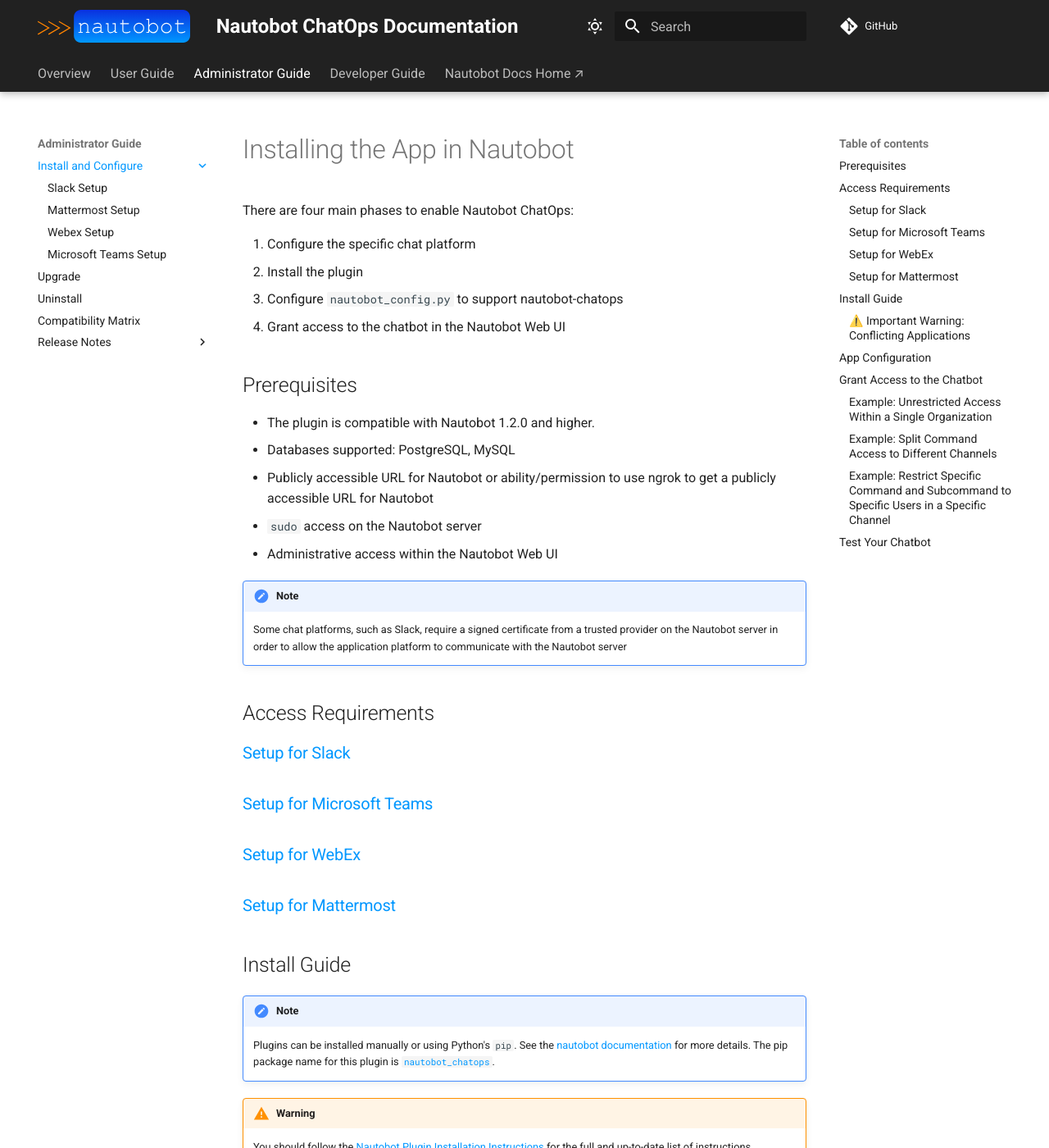
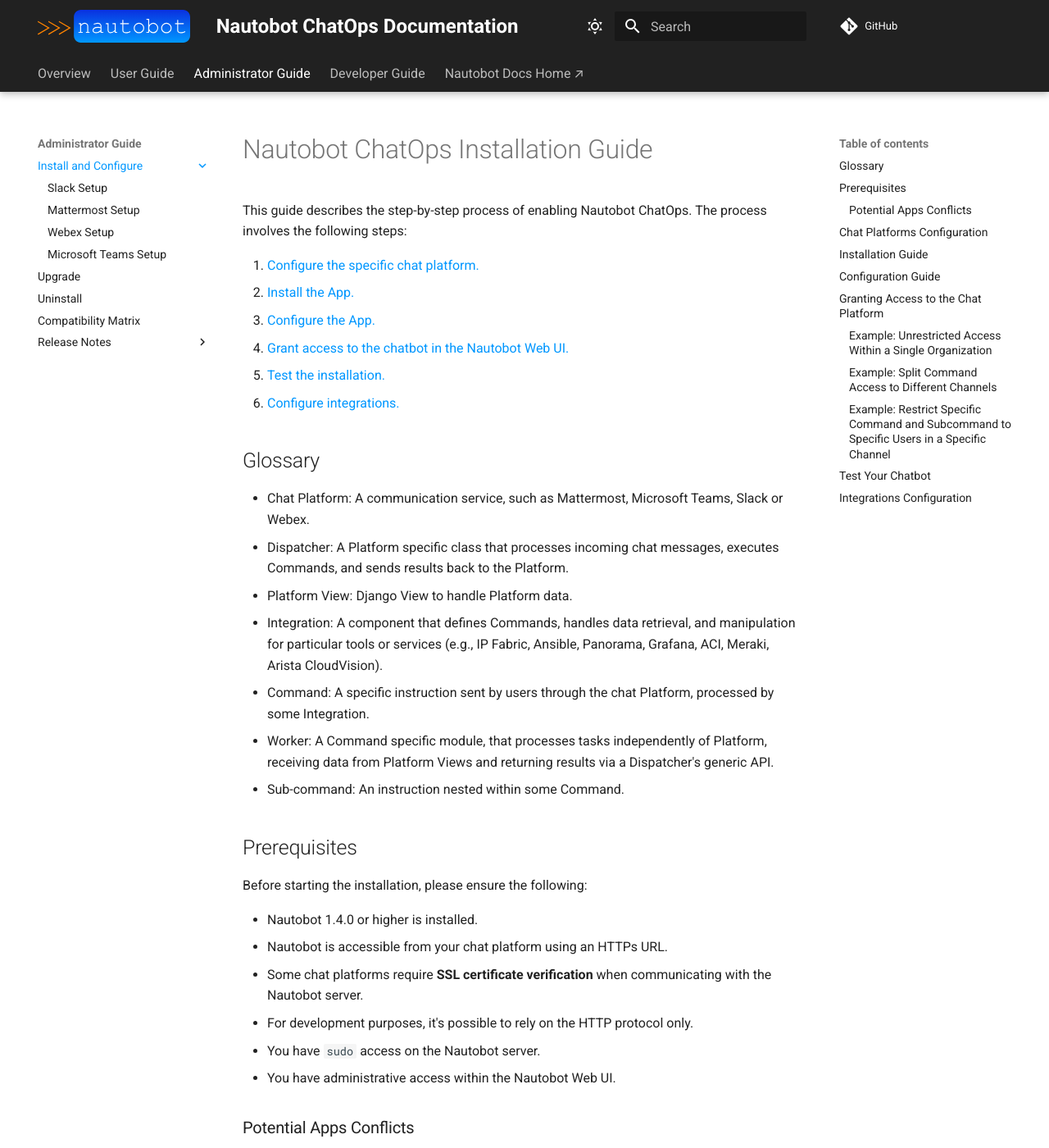
Before and after one commit to nautobot/nautobot-app-chatops, an MkDocs documentation site: the page built from docs/admin/install/index.md, in a window 1280 px wide and 1400 px high. Shown: the whole window at 82% size. Built offline with MkDocs 1.6.1 and Material for MkDocs 9.7.7, drawn with Linux system fonts in a browser that asks for light colours; comment, search, counter and statistics services are not loaded; some of the changed text lies outside the part shown.

Commit message:
doc: Admin install ACI

````diff
--- /dev/null
+++ b/docs/admin/install/aci_setup.md
@@ -0,0 +1,99 @@
+# Cisco ACI Integration Setup
+
+This guide will walk you through steps to set up Cisco ACI integration with the `nautobot_chatops` App.
+
+## Prerequisites
+
+Before configuring the integration, please ensure the following:
+
+- `nautobot-chatops` App was [installed with integration extra dependencies](./index.md#installation-guide).
+    ```shell
+    pip install nautobot-chatops[aci]
+    ```
+- `nautobot-chatops` App is set up with at least one [enabled chat platform](./index.md#chat-platforms-configuration) and [tested](./index.md#test-your-chatbot).
+
+## Command Setup
+
+Create a top-level command named `aci` in your enabled chat platform. For detailed instructions related to your specific chat platform, refer to the [platform specific set up](./index.md#chat-platforms-configuration).
+
+## Configuration
+
+You must define the following values in your `nautobot_config.py` file:
+
+| Configuration Setting | Mandatory? | Default |
+| --------------------- | ---------- | ------- |
+| `enable_aci`          | **Yes**    | False   |
+| `aci_creds`           | **Yes**    | {}      |
+
+Below is an example snippet from `development/nautobot_config.py` that demonstrates how to enable and configure Cisco ACI integration:
+
+```python
+PLUGINS = ["nautobot_chatops"]
+
+PLUGINS_CONFIG = {
+    "nautobot_chatops": {
+        ...
+        "enable_aci": True,
+        "aci_creds": {x: os.environ[x] for x in os.environ if "APIC" in x},
+    }
+}
+```
+
+The `aci_creds` configuration creates a Python dictionary which imports any environment variables prefixed with `APIC`. Define each APIC hostname and credentials using the following environment variables:
+
+```shell
+export APIC_USERNAME_NTCAPIC="{{ APIC username }}"
+export APIC_PASSWORD_NTCAPIC="{{ APIC password }}"
+export APIC_URI_NTCAPIC="{{ https://apic_hostname }}"
+export APIC_VERIFY_NTCAPIC="{{ Check SSL certificate (True or False) }}"
+```
+
+You can replace `NTCAPIC` in the variable names above with an identifier of your choosing. This identifier will be displayed in the APIC selection dialog when executing commands.
+
+![APIC Selection](../../images/select-aci-cluster.png)
+
+This syntax supports multiple APICs. For instance, to add another APIC to the selection list, specify a second set of credentials:
+
+```shell
+export APIC_USERNAME_DEVNET="{{ APIC username }}"
+export APIC_PASSWORD_DEVNET="{{ APIC password }}"
+export APIC_URI_DEVNET="{{ https://apic_hostname }}"
+export APIC_VERIFY_DEVNET="{{ Check SSL certificate (True or False) }}"
+```
+
+When executing chat commands, you will be presented with a selection dialog containing both `ntcapic` and `devnet`.
+
+## Upgrading from `nautobot-plugin-chatops-aci` App
+
+!!! WARNING
+    When upgrading from `nautobot-plugin-chatops-aci` App, it's necessary to [avoid conflicts](index.md#potential-apps-conflicts).
+
+- Uninstall the old App:
+    ```shell
+    pip uninstall nautobot-plugin-chatops-aci
+    ```
+- Upgrade the App with required extras:
+    ```shell
+    pip install --upgrade nautobot-chatops[aci]
+    ```
+- Fix `nautobot_config.py` by removing `nautobot_plugin_chatops_aci` from `PLUGINS` and merging App configuration into `nautobot_chatops`:
+    ```python
+    PLUGINS = [
+      "nautobot_chatops",
+      # "nautobot_plugin_chatops_aci"  # REMOVE THIS LINE
+    ]
+
+    PLUGINS_CONFIG = {
+      # "nautobot_plugin_chatops_aci": {  REMOVE THIS APP CONFIGURATION
+      #     "aci_creds": ...  # MOVE THIS LINE TO `nautobot_chatops` SECTION
+      # }
+      "nautobot_chatops": {
+          # Enable Cisco ACI integration
+          "enable_aci": True,
+          # Following line is moved from `nautobot_plugin_chatops_aci`
+          "aci_creds": {x: os.environ[x] for x in os.environ if "APIC" in x},
+      }
+    }
+    ```
+
+Environment variables for this integration are the same for both, old and new configuration.
--- a/docs/admin/install/index.md
+++ b/docs/admin/install/index.md
@@ -1,79 +1,43 @@
-# Installing the App in Nautobot
+# Nautobot ChatOps Installation Guide
 
-There are four main phases to enable Nautobot ChatOps:
+This guide describes the step-by-step process of enabling Nautobot ChatOps. The process involves the following steps:
 
-1. Configure the specific chat platform
-2. Install the plugin
-3. Configure `nautobot_config.py` to support nautobot-chatops
-4. Grant access to the chatbot in the Nautobot Web UI
+1. [Configure the specific chat platform.](#chat-platforms-configuration)
+2. [Install the App.](#installation-guide)
+3. [Configure the App.](#configuration-guide)
+4. [Grant access to the chatbot in the Nautobot Web UI.](#granting-access-to-the-chat-platform)
+5. [Test the installation.](#test-your-chatbot)
+6. [Configure integrations.](#integrations-configuration)
+
+{%
+    include-markdown '../../glossary.md'
+    heading-offset=1
+%}
 
 ## Prerequisites
 
-- The plugin is compatible with Nautobot 1.2.0 and higher.
-- Databases supported: PostgreSQL, MySQL
-- Publicly accessible URL for Nautobot or ability/permission to use ngrok to get a publicly accessible URL for Nautobot
-- `sudo` access on the Nautobot server
-- Administrative access within the Nautobot Web UI
+Before starting the installation, please ensure the following:
 
-!!! note
-    Some chat platforms, such as Slack, require a signed certificate from a trusted provider on the Nautobot server in order
-    to allow the application platform to communicate with the Nautobot server
+- Nautobot 1.4.0 or higher is installed.
+- Nautobot is accessible from your chat platform using an HTTPs URL.
+  - Some chat platforms require **SSL certificate verification** when communicating with the Nautobot server.
+  - For development purposes, it's possible to rely on the HTTP protocol only.
+- You have `sudo` access on the Nautobot server.
+- You have administrative access within the Nautobot Web UI.
 
-## Access Requirements
+### Potential Apps Conflicts
 
-### [Setup for Slack](slack_setup.md)
+!!! WARNING
+    If you are upgrading to the latest version of the `nautobot-chatops` App, please be aware that it now incorporates the features previously provided by individual apps.
 
-### [Setup for Microsoft Teams](microsoft_teams_setup.md)
+Conflicting Apps list:
 
-### [Setup for WebEx](webex_setup.md)
+- `nautobot_plugin_chatops_aci`
+- `nautobot_plugin_chatops_ansible`
+- `nautobot_plugin_chatops_meraki`
+- `nautobot_plugin_chatops_panorama`
 
-### [Setup for Mattermost](mattermost_setup.md)
-
-## Install Guide
-
-!!! note
-    Plugins can be installed manually or using Python's `pip`. See the [nautobot documentation](https://nautobot.readthedocs.io/en/latest/plugins/#install-the-package) for more details. The pip package name for this plugin is [`nautobot_chatops`](https://pypi.org/project/nautobot_chatops/).
-
-!!! warning
-    You should follow the [Nautobot Plugin Installation Instructions](https://nautobot.readthedocs.io/en/stable/plugins/#installing-plugins) for the full and up-to-date list of instructions.
-
-The plugin is available as a Python package via PyPI and can be installed with `pip`:
-
-```shell
-pip install nautobot-chatops
-```
-
-To ensure Nautobot Plugin ChatOps is automatically re-installed during future upgrades, create a file named `local_requirements.txt` (if not already existing) in the Nautobot root directory (alongside `requirements.txt`) and list the `nautobot-chatops` package as the Nautobot user:
-
-```no-highlight
-echo nautobot-chatops >> local_requirements.txt
-```
-
-Once installed, the plugin needs to be enabled in your Nautobot configuration. The following block of code below shows the additional configuration required to be added to your `nautobot_config.py` file:
-
-- Append `"nautobot_chatops"` to the `PLUGINS` list.
-- Append the `"nautobot_chatops"` dictionary to the `PLUGINS_CONFIG` dictionary and override any defaults.
-
-```python
-# In your nautobot_config.py
-PLUGINS = ["nautobot_chatops"]
-
-# PLUGINS_CONFIG = {
-#   "nautobot_chatops": {
-#     ADD YOUR SETTINGS HERE
-#   }
-# }
-```
-
-### ⚠️ Important Warning: Conflicting Applications
-
-If you are upgrading to the latest version of the `nautobot-chatops` app, please be aware that it now includes the functionality previously provided by the following apps:
-
-- nautobot_plugin_chatops_aci
-- nautobot_plugin_chatops_ansible
-- nautobot_plugin_chatops_panorama
-
-- `nautobot_plugin_chatops_meraki`
+Each [integration set up guide](#integrations-configuration) contain chapter with upgrade instructions.
 
 Therefore, you should **not** have these apps installed and enabled at the same time as this can lead to conflicts and unexpected behavior.
 
@@ -83,20 +47,76 @@
 - Relocate the configuration for conflicting apps to the `PLUGIN_CONFIG["nautobot_chatops"]` section of your Nautobot configuration. See `development/nautobot_config.py` for an example of how this should look.
 - Remove conflicting applications from your project's requirements.
 
-By following these steps, you can avoid common issues encountered when upgrading `nautobot-chatops`. Please remember to backup your data and thoroughly test your configuration after performing these changes.
+By following these steps, you can avoid common issues encountered when upgrading `nautobot-chatops`. Please remember to back up your data and thoroughly test your configuration after performing these changes.
 
-Please note: If you fail to remove conflicting apps from `PLUGINS`, the `nautobot-chatops` app will raise an exception during startup to prevent potential conflicts.
+!!! NOTE
+    If you fail to remove conflicting apps from `PLUGINS`, the `nautobot-chatops` app will raise an exception during startup to prevent potential conflicts.
 
-## App Configuration
+## Chat Platforms Configuration
 
-The plugin behavior can be controlled with the following list of settings:
+There are multiple chat platforms supported by `nautobot-chatops` package.
 
-| Configuration Setting        | Description | Mandatory? | Default |
-| ---------------------------- | ----------- | ---------- | ------- |
-| `delete_input_on_submission` | After prompting the user for additional inputs, delete the input prompt from the chat history | No | `False` |
-| `restrict_help` | Only show Help prompt for users based on their Access Grants | No | `False` |
+Follow the setup instructions based on your chosen chat platform:
 
-## Grant Access to the Chatbot
+- [Set up Mattermost](./mattermost_setup.md)
+- [Set up Microsoft Teams](./microsoft_teams_setup.md)
+- [Set up Slack](./slack_setup.md)
+- [Set up Cisco Webex](./webex_setup.md)
+
+## Installation Guide
+
+!!! NOTE
+    The App can be installed manually or via Python's `pip`. Visit the [Nautobot documentation](https://nautobot.readthedocs.io/en/latest/plugins/#install-the-package) for comprehensive information. The pip package for this App is [`nautobot-chatops`](https://pypi.org/project/nautobot-chatops/).
+
+!!! WARNING
+    Adhere to the [Nautobot App Installation Instructions](https://nautobot.readthedocs.io/en/stable/plugins/#installing-plugins) for the complete and most recent instructions.
+
+The App is available as a Python package on PyPI and can be installed with `pip`:
+
+```shell
+pip install nautobot-chatops
+```
+
+If you want to install specific integration, remember to add it as an extra dependency:
+
+```shell
+pip install nautobot-chatops[ansible]
+```
+
+To ensure the Nautobot ChatOps App is automatically re-installed during future upgrades, add `nautobot-chatops` to `local_requirements.txt` (create if not existing) in the Nautobot root directory, right next to `requirements.txt`:
+
+```no-highlight
+echo nautobot-chatops >> local_requirements.txt
+```
+
+After installation, you need to enable the App in your Nautobot configuration. Update your `nautobot_config.py` file with the code block below:
+
+- Include `"nautobot_chatops"` in the `PLUGINS` list.
+- Append the `"nautobot_chatops"` dictionary to the `PLUGINS_CONFIG` dictionary and override the defaults, if any.
+
+```python
+# In your nautobot_config.py
+PLUGINS = ["nautobot_chatops"]
+
+PLUGINS_CONFIG = {
+    "nautobot_chatops": {
+        # ADD YOUR SETTINGS HERE
+    }
+}
+```
+
+## Configuration Guide
+
+The behavior of the App can be adjusted using the following settings:
+
+| Configuration Setting | Description | Mandatory? | Default |
+| - | - | - | - |
+| `delete_input_on_submission` | After asking the user for more inputs, the input prompt will be removed from the chat history | No | `False` |
+| `restrict_help` | Show Help prompt only to users based on their Access Grants | No | `False` |
+| `session_cache_timeout` | Session cache control | No | `86400` |
+| `send_all_messages_private` | Only the person interacting with the bot will see the responses | No | `False` |
+
+## Granting Access to the Chat Platform
 
 {%
     include-markdown '../../models/accessgrant.md'
@@ -106,4 +126,15 @@
 
 ## Test Your Chatbot
 
-Now test your chatbot within your specific chat application.
+Finally, verify the functionality of your chatbot within your chosen chat application using e.g. `/nautobot get-devices` chat command.
+
+## Integrations Configuration
+
+There are multiple integrations already included directly in `nautobot-chatops` package. Each integration requires extra dependencies defined in `pyproject.toml` file. See [install guide](#installation-guide) for instruction, how to install extra dependencies.
+
+To set up an integration follow the specific guide:
+
+- [Set up Cisco ACI](./aci_setup.md)
+- [Set up AWX / Ansible Tower](./ansible_setup.md)
+- [Set up Cisco Meraki](./meraki_setup.md)
+- [Set up Palo Alto Networks Panorama](./panorama_setup.md)
--- a/docs/assets/extra.css
+++ b/docs/assets/extra.css
@@ -90,3 +90,8 @@
 a.autorefs-external:hover::after {
     background-color: var(--md-accent-fg-color);
 }
+
+/* Do not wrap the first column of markdown tables. */
+div.md-typeset__table>table>tbody>tr>td:first-child {
+    white-space: nowrap;
+}
--- /dev/null
+++ b/docs/glossary.md
@@ -0,0 +1,9 @@
+# Glossary
+
+- Chat Platform: A communication service, such as Mattermost, Microsoft Teams, Slack or Webex.
+- Dispatcher: A Platform specific class that processes incoming chat messages, executes Commands, and sends results back to the Platform.
+- Platform View: Django View to handle Platform data.
+- Integration: A component that defines Commands, handles data retrieval, and manipulation for particular tools or services (e.g., IP Fabric, Ansible, Panorama, Grafana, ACI, Meraki, Arista CloudVision).
+- Command: A specific instruction sent by users through the chat Platform, processed by some Integration.
+- Worker: A Command specific module, that processes tasks independently of Platform, receiving data from Platform Views and returning results via a Dispatcher's generic API.
+- Sub-command: An instruction nested within some Command.
````
Also changed, not shown: README.md (+13 -3 lines), docs/admin/compatibility_matrix.md (+1 -0 lines), docs/dev/design.md (+4 -9 lines), nautobot_chatops/__init__.py (+4 -4 lines), docs/images/select-aci-cluster.png (added), 3 other files.
